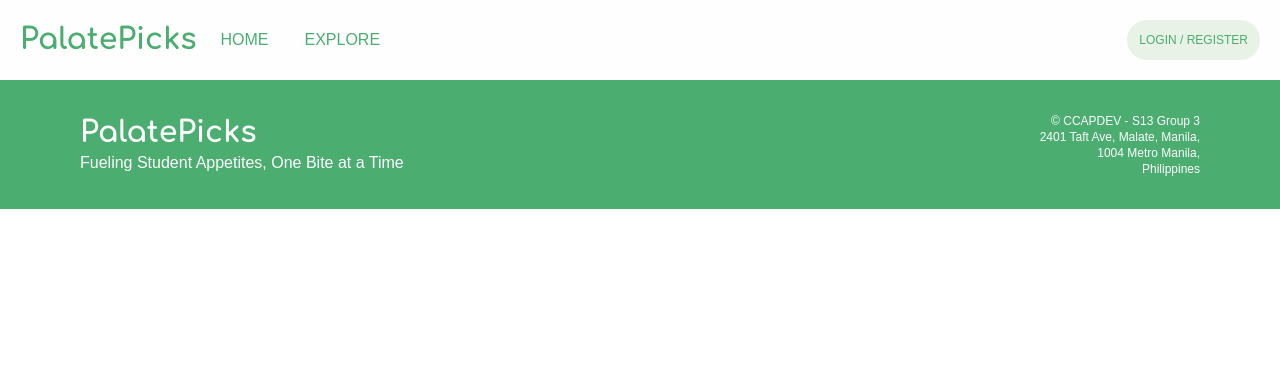
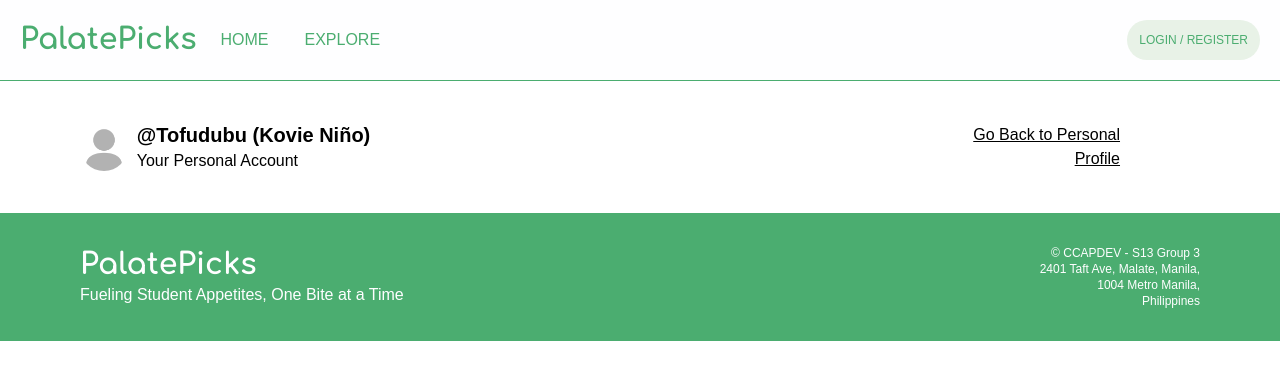
Before and after one commit to thekovie/PalatePicks, a Vue app: page /profile/settings in a window 1280 px wide. Shown: the top 380 px of the page. Built offline with nearby package versions, Linux system fonts and the light colour scheme; a web font is replaced by a local one.

Commit message:
Add Profile Bar

```diff
--- a/src/views/profile/ProfileSettings.vue
+++ b/src/views/profile/ProfileSettings.vue
@@ -1,3 +1,18 @@
 <template>
+  <div class="mx-20 my-10"> <!--Content Section-->
+    <div class="flex flex-row items-center"> <!--Profile Section-->
+      <div> <!--Avatar-->
+        <img src="../../assets/images/user.jpg" alt="Avatar" class="w-12 h-12 rounded-full me-3"/>
+      </div>
+      <div class="basis-3/4">  <!--User-->
+        <p class="font-bold text-xl">@Tofudubu (Kovie Niño)</p>
+        <p>Your Personal Account</p>
+      </div>
+      <div class="basis-1/4 text-right pe-20"> <!--Go back to personal profile-->
+        <p class="underline">Go Back to Personal Profile</p>
+      </div>
+    </div>
 
+
+  </div>
 </template>
```
